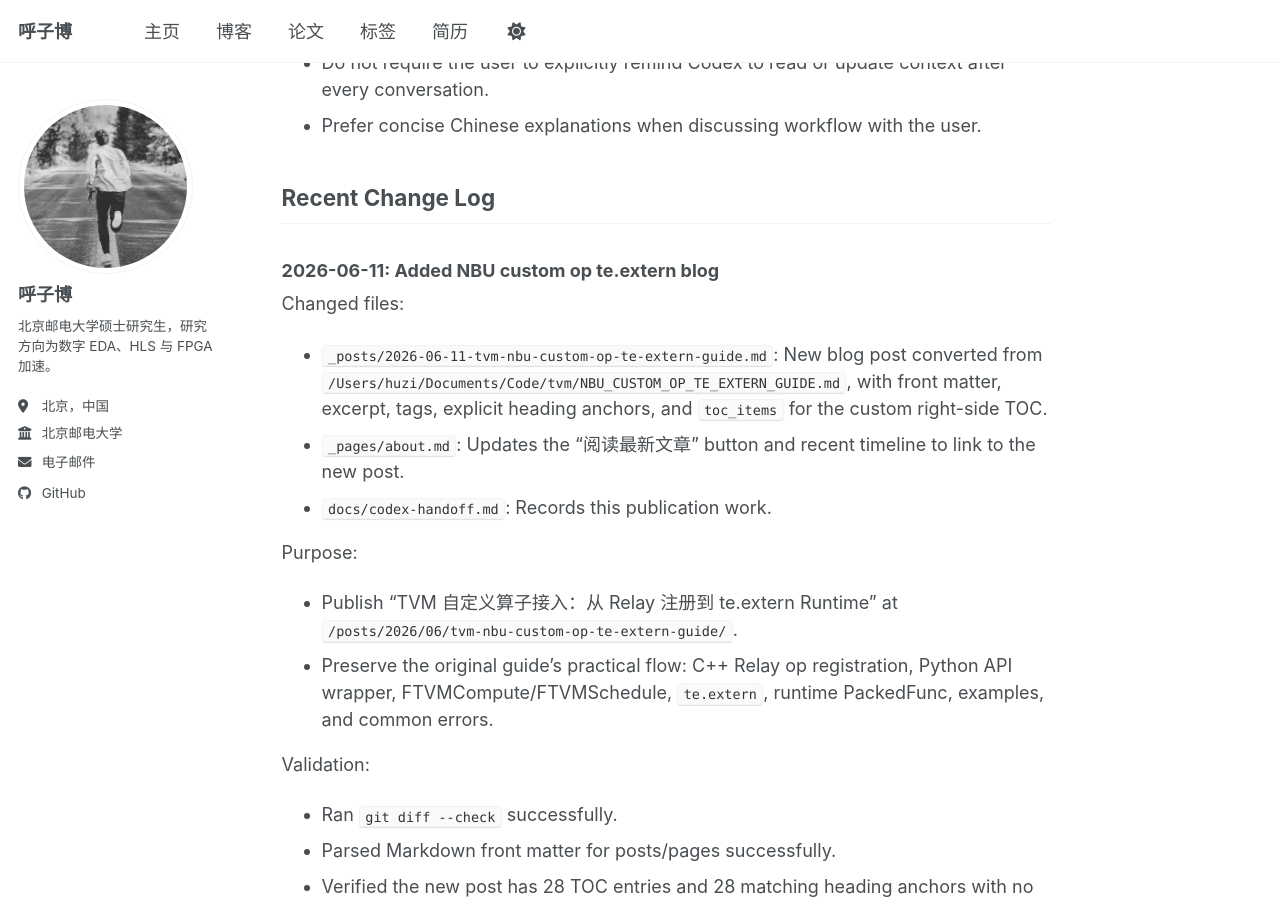
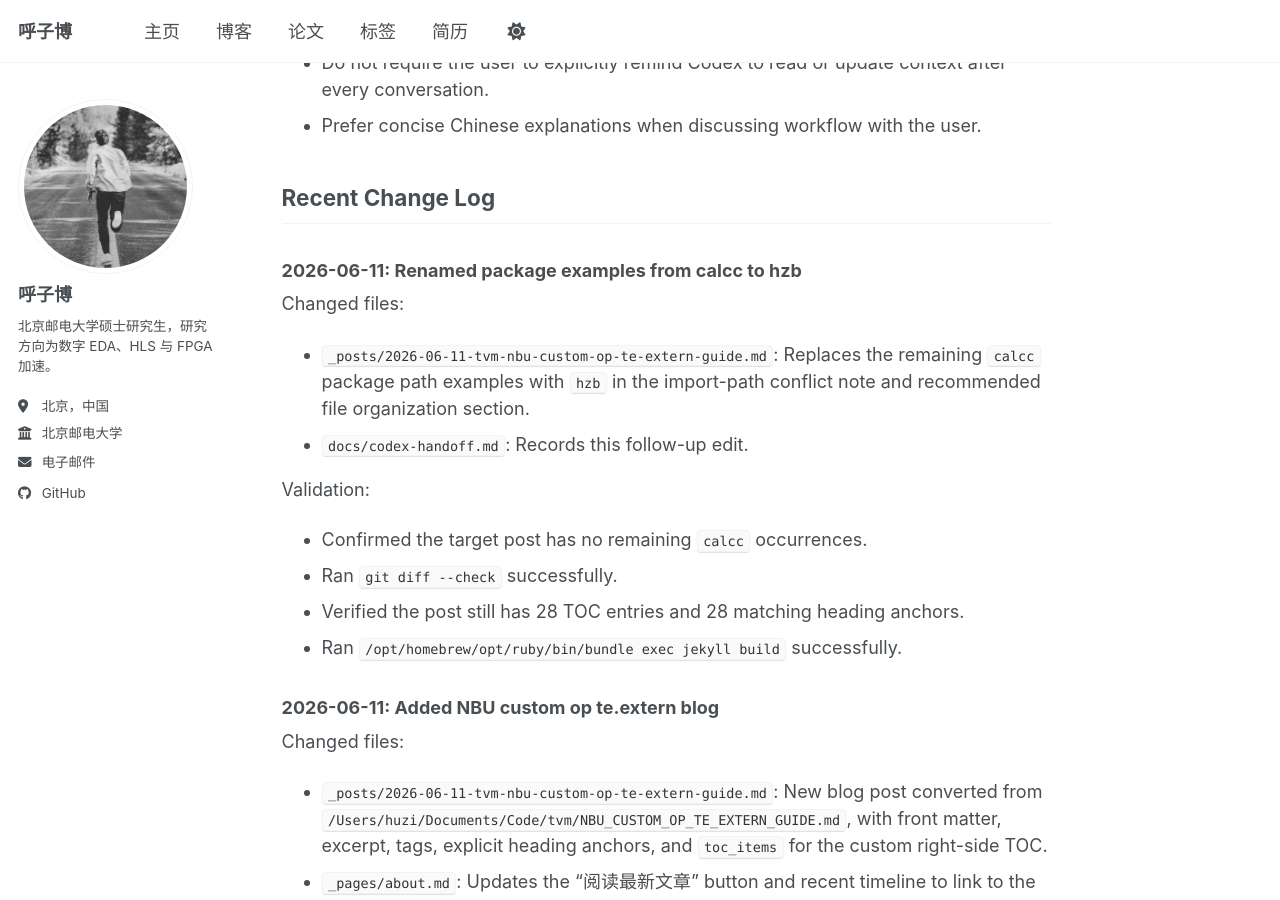
Before and after one commit to huzibo-yyds/huzibo-yyds.github.io, a Jekyll site: the page built from docs/codex-handoff.md, in a window 1280 px wide and 900 px high, scrolled down 1342 px. Built offline with Jekyll 4.4.1, drawn with Linux system fonts in a browser that asks for light colours; our own code applies the rules of GitHub Pages for plain Markdown files; a script bundle is joined from its source files by our own code; library files that are not in the unit come from our copies.

Commit message:
Rename custom op guide package examples to hzb

```diff
--- a/docs/codex-handoff.md
+++ b/docs/codex-handoff.md
@@ -37,6 +37,20 @@ This file is the persistent project memory for future Codex pages. Read it at th
 - Prefer concise Chinese explanations when discussing workflow with the user.
 
 ## Recent Change Log
+
+### 2026-06-11: Renamed package examples from calcc to hzb
+
+Changed files:
+
+- `_posts/2026-06-11-tvm-nbu-custom-op-te-extern-guide.md`: Replaces the remaining `calcc` package path examples with `hzb` in the import-path conflict note and recommended file organization section.
+- `docs/codex-handoff.md`: Records this follow-up edit.
+
+Validation:
+
+- Confirmed the target post has no remaining `calcc` occurrences.
+- Ran `git diff --check` successfully.
+- Verified the post still has 28 TOC entries and 28 matching heading anchors.
+- Ran `/opt/homebrew/opt/ruby/bin/bundle exec jekyll build` successfully.
 
 ### 2026-06-11: Added NBU custom op te.extern blog
 
```
Also changed, not shown: _posts/2026-06-11-tvm-nbu-custom-op-te-extern-guide.md (+4 -4 lines).
